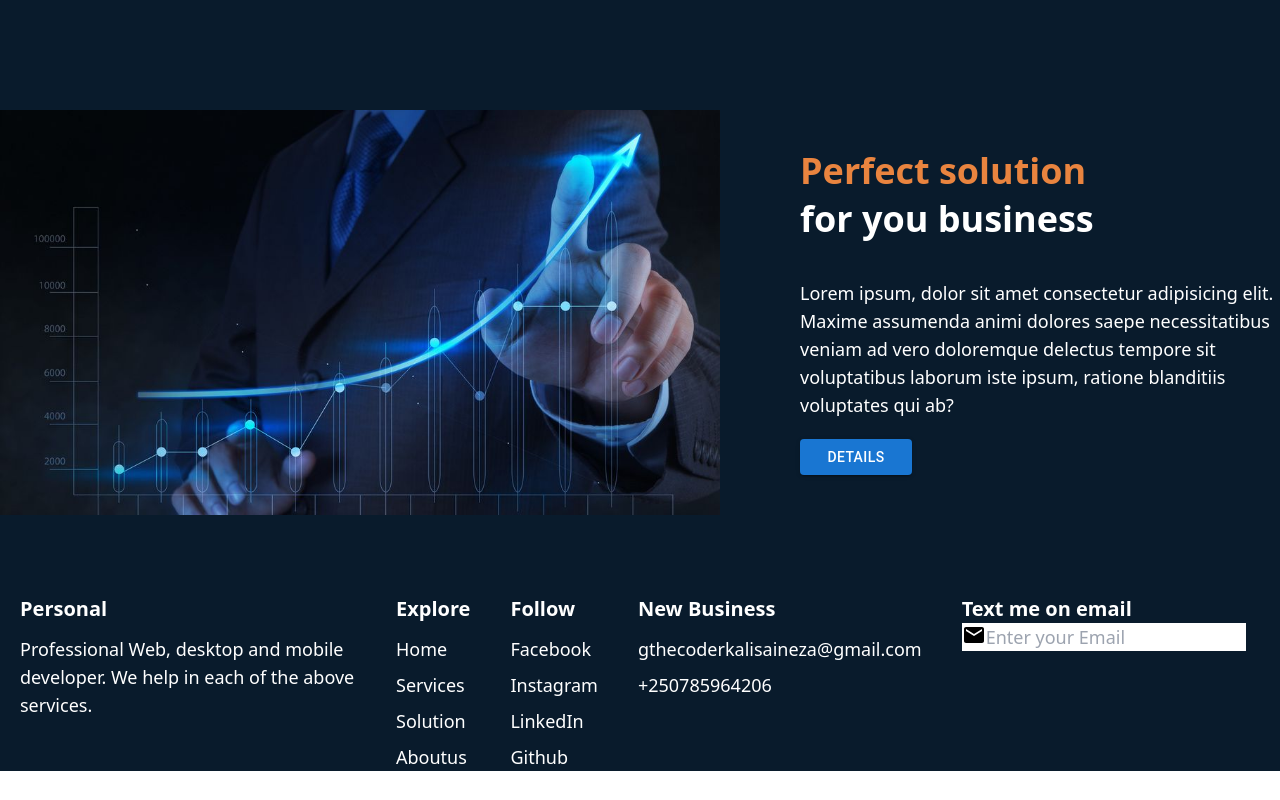
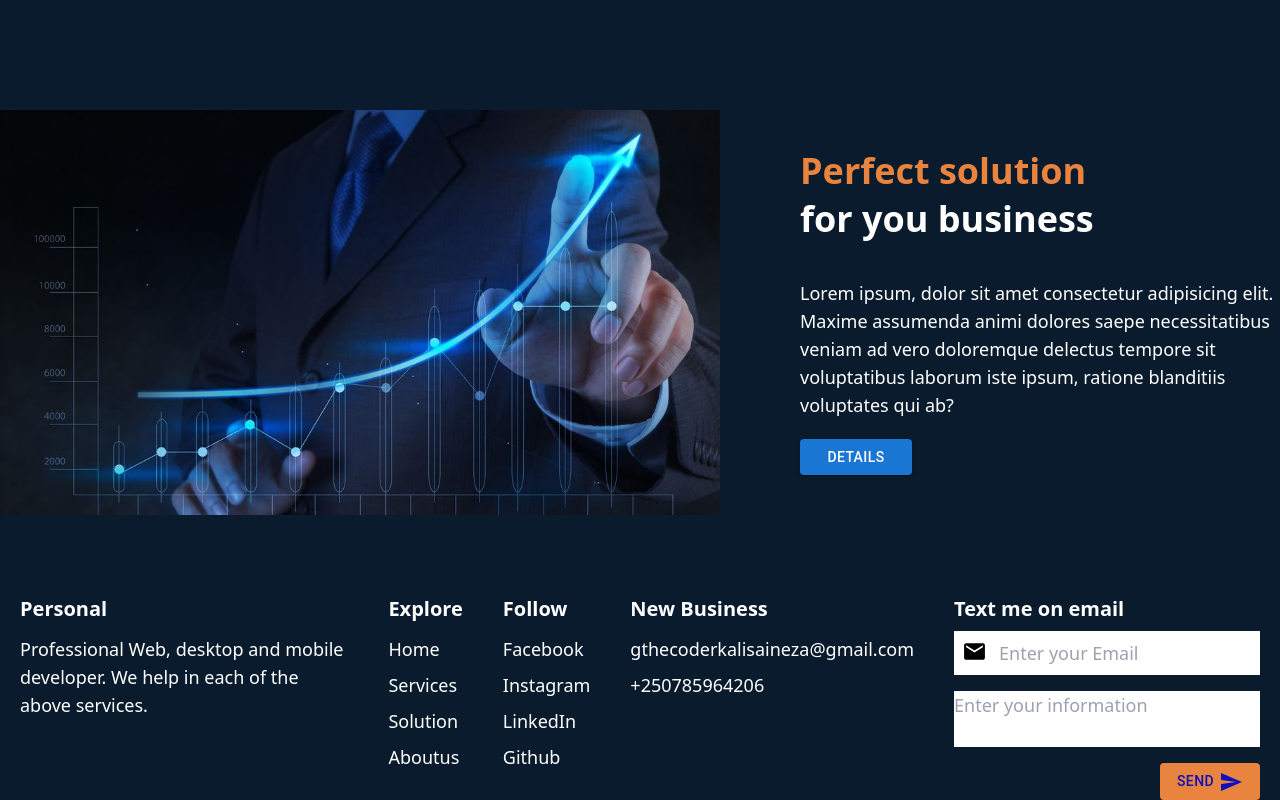
Before and after one commit to the-coder-kalisa/portofolio, a React (Vite) app: page /#home in a window 1280 px wide. Shown: the part 1462-2262 px from the top of the page. Before the commit the page ends 2233 px from the top, so only its background shows below. Built offline with nearby package versions, Linux system fonts and the light colour scheme.

Commit message:
finished page

```diff
--- a/src/components/Footer.tsx
+++ b/src/components/Footer.tsx
@@ -1,4 +1,5 @@
-import { Email } from "@mui/icons-material";
+import { ChevronRight, Email, Send } from "@mui/icons-material";
+import { Button } from "@mui/material";
 import { useEffect, useState } from "react";
 import { useSelector } from "react-redux";
 import { Link } from "react-router-dom";
@@ -17,12 +18,17 @@ function Footer() {
     },
     [phone]
   );
+  const [drops, setDrops] = useState<number[]>([]);
+  const drop = (index: number) => {
+    let dro = drops.filter((drop) => drop !== index);
+    drops.includes(index) ? setDrops(dro) : setDrops([...drops, index]);
+  };
   return (
     <div
       id="aboutus"
-      className={`text-white flex  gap-10 px-5 ${
+      className={`text-white flex px-5 ${
         mode ? "bg-transparent" : "bg-[#091b2c]"
-      } ${transition}`}
+      } ${transition} ${!font ? "flex-col gap-5" : "gap-10"}`}
     >
       <div className="flex flex-col gap-3">
         <Link
@@ -38,7 +44,8 @@ function Footer() {
           above services.
         </div>
       </div>
-      {FooterData.map(({ title, links }, index) => (
+      {!phone
+        ? FooterData.map(({ title, links }, index) => (
             <div key={index} className="flex flex-col gap-3">
               <h3 className="font-bold text-xl">{title}</h3>
               <div className="flex flex-col gap-2">
@@ -49,27 +56,80 @@ function Footer() {
                 ))}
               </div>
             </div>
+          ))
+        : FooterData.map(({ title, links }, index) => (
+            <div
+              key={index}
+              style={{
+                height: drops.includes(index) ? (links.length+1) * 31 : "2rem",
+              }}
+              className={` duration-500 flex flex-col gap-5 overflow-hidden min-w-full`}
+            >
+              <div onClick={() : void => drop(index)} className="font-bold cursor-pointer text-xl flex  w-full justify-between">
+                <h1>{title}</h1>
+                <ChevronRight
+                  style={
+                    !drops.includes(index)
+                      ? { transitionDuration: "500ms" }
+                      : {
+                          transform: "rotate(90deg)",
+                          transitionDuration: "500ms",
+                        }
+                  }
+                />
+              </div>
+              <div className="flex flex-col gap-2">
+                {links.map((link, index) => (
+                  <Link to={link} className="text-[1rem]" key={index}>
+                    {link}
+                  </Link>
                 ))}
-      <div>
-        <h3 className="font-bold transition-all text-xl">Text me on email</h3>
+              </div>
+            </div>
+          ))}
+      <div className="flex flex-col gap-2">
+        <h3 className="font-bold text-xl">Text me on email</h3>
+        <div className="flex flex-col items-end gap-4">
           <div
             className={`${
               !mode ? "bg-[#091b2c]" : "bg-white"
-          } ${transition} flex`}
+            } ${transition} flex justify-end gap-3 p-2`}
           >
             <Email
+              sx={{ height: 25, width: 25 }}
               style={{
                 color: mode ? "black" : "white",
                 transitionProperty: "all",
                 transitionTimingFunction: "cubic-bezier(0.4, 0, 0.2, 1)",
-              transitionDuration: "150ms",
+                transitionDuration: "100ms",
               }}
             />
             <input
               type="text"
               placeholder="Enter your Email"
-            className="bg-[transparent]"
+              className={`bg-[transparent] w-full border-none outline-none ${
+                mode ? "text-black" : "text-white"
+              }`}
             />
+          </div>
+          <textarea
+            placeholder="Enter your information"
+            className={`resize-none w-full min-h-[53px] ${
+              mode ? "text-black" : "text-white"
+            }`}
+          ></textarea>
+          <Button
+            sx={{ width: 100 }}
+            style={{
+              background: "#e9843f",
+              display: "flex",
+              gap: 5,
+              color: "#0e11bb",
+            }}
+          >
+            <span>send</span>
+            <Send />
+          </Button>
         </div>
       </div>
     </div>
```
Lines whose indentation alone changed are shown as unchanged.
